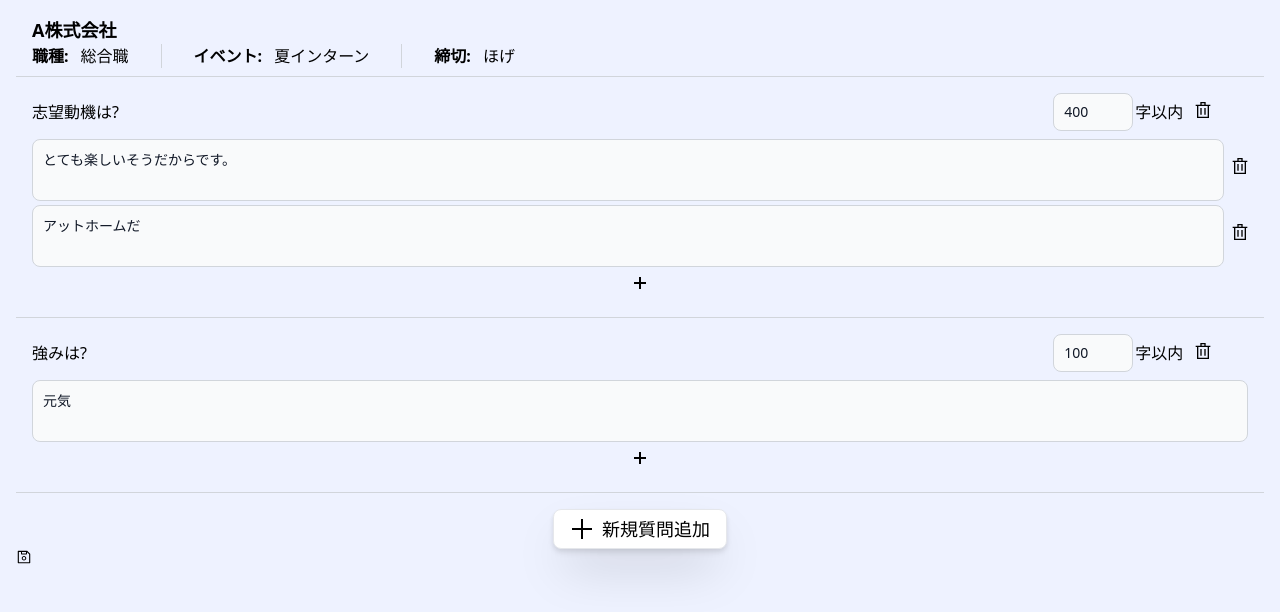
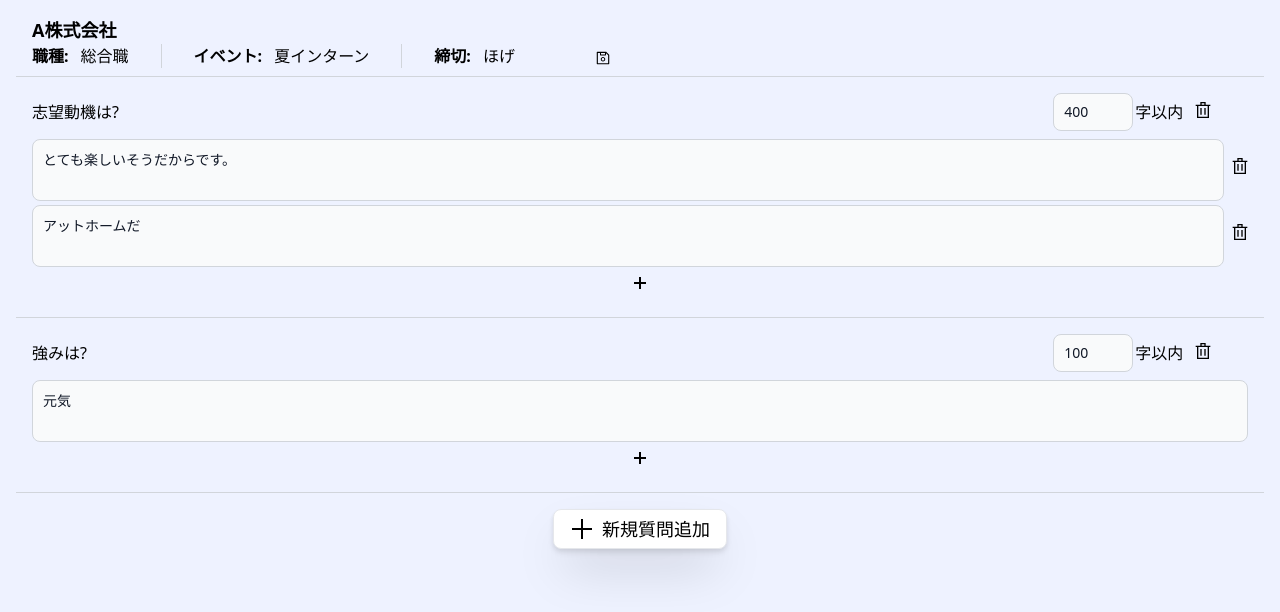
Before and after one commit to tomishima2904/es_manager, a Next.js app in the folder frontend/: page /user/entrysheets/0 in a window 1280 px wide. Shown: the top 612 px of the page. Built offline with nearby package versions, Linux system fonts and the light colour scheme.

Commit message:
style: #21 保存ボタンをヘッダー内に移動

```diff
--- a/frontend/src/components/editing/EditingEntrysheet.tsx
+++ b/frontend/src/components/editing/EditingEntrysheet.tsx
@@ -58,6 +58,7 @@ const EditingEntrysheet = (props: {
         company={company}
         job={job}
         event={event}
+        entrysheet={entrysheet}
         setEntrysheet={setEntrysheet}
       />
       {Object.keys(entrysheet.questions).map((qId) => (
@@ -74,7 +75,6 @@ const EditingEntrysheet = (props: {
         questions={entrysheet.questions}
         setNewProps={handleAddQandAs}
       />
-      <SaveEntrysheetButton entrysheet={entrysheet} />
     </div>
   );
 };
--- a/frontend/src/components/editing/Header.tsx
+++ b/frontend/src/components/editing/Header.tsx
@@ -1,12 +1,14 @@
 import { useState, useEffect } from "react";
 import CompanyForm from "./forms/CompanyForm";
 import MetaForm from "./forms/MetaForm";
+import SaveEntrysheetButton from "./buttons/SaveEntrysheetButton";
 import type { RichEntrysheetProps } from "@/types/EntrysheetProps";
 
 const Header = (props: {
   company: string;
   job: string;
   event: string;
+  entrysheet: RichEntrysheetProps;
   setEntrysheet: React.Dispatch<React.SetStateAction<RichEntrysheetProps>>;
 }): JSX.Element => {
   const [company, setCompany] = useState<string>("");
@@ -26,7 +28,19 @@ const Header = (props: {
   return (
     <header className="flex flex-col border-b border-gray-300 pl-4">
       <CompanyForm company={company} setEntrysheet={props.setEntrysheet} />
-      <MetaForm job={job} event={event} setEntrysheet={props.setEntrysheet} />
+
+      <div className="flex justify-start items-center">
+        <div className="flex-initial w-128 pr-4">
+          <MetaForm
+            job={job}
+            event={event}
+            setEntrysheet={props.setEntrysheet}
+          />
+        </div>
+        <div className="flex-none">
+          <SaveEntrysheetButton entrysheet={props.entrysheet} />
+        </div>
+      </div>
     </header>
   );
 };
```
